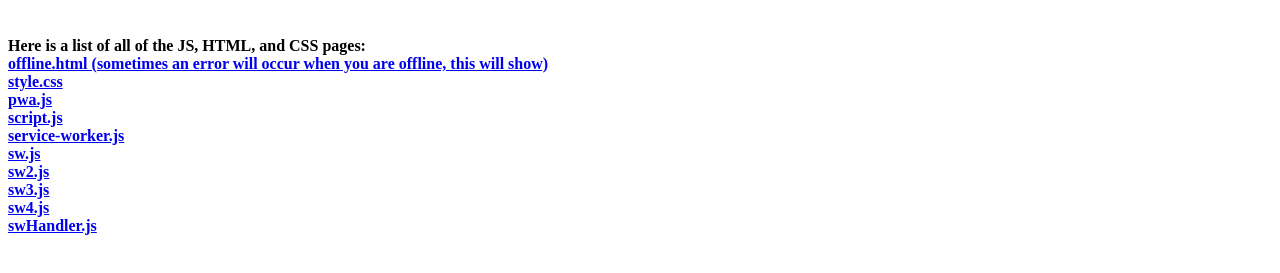
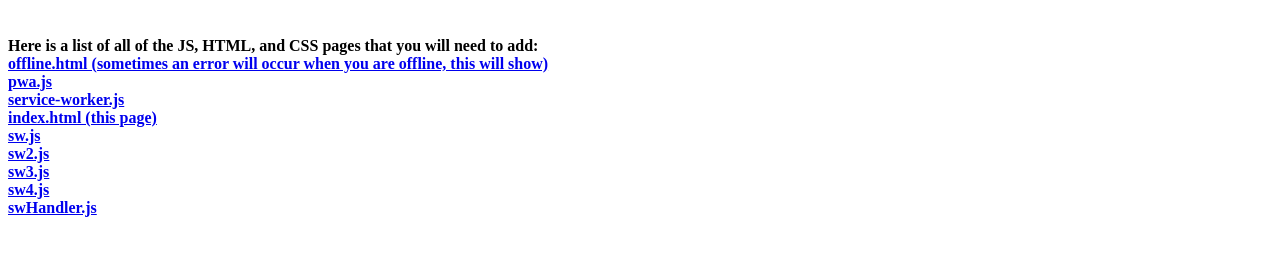
Before and after one commit to Austin-HTTPS/service-worker-example, a plain HTML site: page index.html in a window 1280 px wide. Shown: the part 153-426 px from the top of the page. Drawn offline with Linux system fonts and the light colour scheme.

Commit message:
added indexhtml

```diff
--- a/index.html
+++ b/index.html
@@ -13,12 +13,11 @@
     This is open source! Github: <a href="https://github.com/Austin-HTTPS/service-worker-example">https://github.com/Austin-HTTPS/service-worker-example</a>
     </h1>
       <h4>
-      <br><br>Here is a list of all of the JS, HTML, and CSS pages:<br>
+      <br><br>Here is a list of all of the JS, HTML, and CSS pages that you will need to add:<br>
       <a href="offline.html">offline.html (sometimes an error will occur when you are offline, this will show)</a></a><br>
-      <a href="style.css">style.css</a></a><br>
       <a href="pwa.js">pwa.js</a></a><br>
-      <a href="script.js">script.js</a></a><br>
       <a href="service-worker.js">service-worker.js</a></a><br>
+      <a href="indexhtml">index.html (this page)</a></a><br>
       <a href="sw.js">sw.js</a></a><br>
       <a href="sw2.js">sw2.js</a></a><br>
       <a href="sw3.js">sw3.js</a></a><br>
```
Also changed, not shown: 3 other files.
